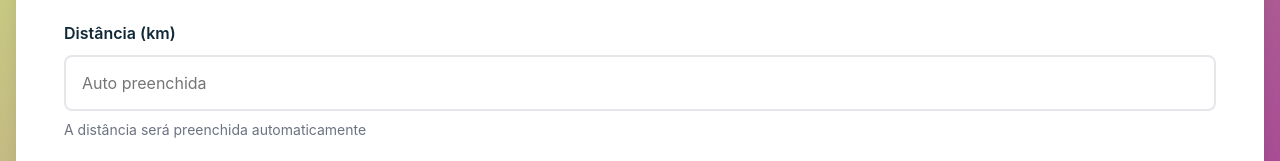
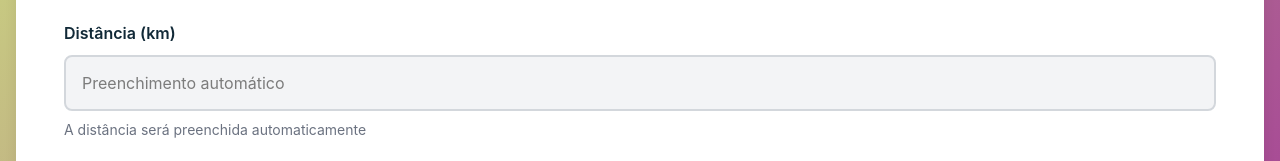
Before and after one commit to Mxshu/Calculadora_de_carbono, a plain HTML site: page index.html in a window 1280 px wide. Shown: the part 600-761 px from the top of the page. Drawn offline with Linux system fonts and the light colour scheme; a web font is replaced by a local one.

Commit message:
pequenos ajustes

```diff
--- a/css/style.css
+++ b/css/style.css
@@ -189,6 +189,22 @@ body {
   outline: none;
   border-color: var(--primary);
   box-shadow: 0 0 0 3px rgba(16, 185, 129, 0.1);
+}
+
+/* Estado visual para inputs somente leitura (locked) - aparência acinzentada */
+.calculator__input[readonly],
+.calculator__input[readonly]:not(:focus) {
+  background-color: #f3f4f6; /* cinza claro */
+  color: #6b7280; /* texto mais suave */
+  border-color: #d1d5db; /* borda levemente acinzentada */
+  cursor: not-allowed;
+  opacity: 0.95;
+}
+
+/* Força contraste quando o usuário foca explicitamente (e.g. via keyboard) */
+.calculator__input[readonly]:focus {
+  box-shadow: none;
+  outline: 2px dashed rgba(107, 114, 128, 0.2);
 }
 
 /* Texto auxiliar: menor, cinza, posicionado abaixo das entradas */
--- a/index.html
+++ b/index.html
@@ -36,7 +36,7 @@
         <div class="calculator__field">
           <label for="distance" class="calculator__label">Distância (km)</label>
           <!-- distância auto-preenchida; somente leitura por padrão -->
-          <input id="distance" name="distance" type="number" readonly class="calculator__input" placeholder="Auto preenchida">
+          <input id="distance" name="distance" type="number" readonly class="calculator__input" placeholder="Preenchimento automático">
           <p class="calculator__help">A distância será preenchida automaticamente</p>
         </div>
 
```
